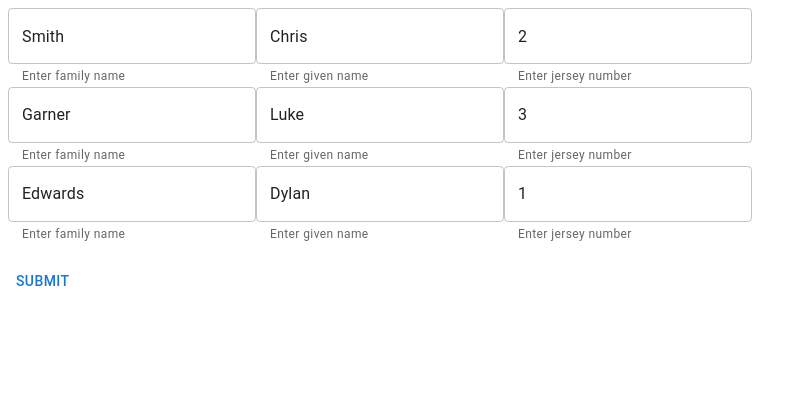
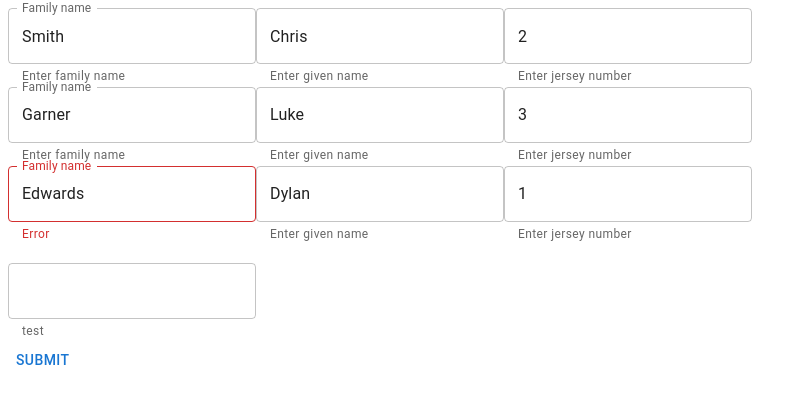
Before and after one commit to kaizhilam/form-react, a React (Create React App) app: page / in a window 1280 px wide. Shown: the top 404 px of the page, without its empty margins (0-807 px from the left). Built offline with nearby package versions, Linux system fonts and the light colour scheme.

Commit message:
Added grouped data functionality

```diff
--- a/src/App.tsx
+++ b/src/App.tsx
@@ -43,10 +43,6 @@ function App() {
 
   useEffect(() => {
     const interval = setInterval(() => {
-      // setData({
-      //   ...data,
-      //   randomNumber: Math.floor(Math.random() * 100),
-      // });
       const newArr = shuffle(data.players);
       setData({ players: newArr });
     }, 3000);
@@ -60,6 +56,13 @@ function App() {
         onSubmit={({ isValid, formData, modifiedFormData }) => {
           console.log(modifiedFormData);
           console.log("isValid: ", isValid);
+          const timer = () => {
+            setTimeout(() => {
+              const newArr = shuffle(data.players);
+              setData({ players: newArr });
+            }, 1000);
+          };
+          timer();
         }}
       >
         <>
@@ -70,30 +73,24 @@ function App() {
                   id={`players.${index}.familyName`}
                   name={`players.${index}.familyName`}
                   helperText="Enter family name"
+                  label="Family name"
+                  groupId={player.uid}
+                  validations={[
+                    {
+                      message: "Error",
+                      expression: (data) => data === "Edwards",
+                    },
+                  ]}
                 >
                   {(props, { setFormValue, getFieldValue }) => {
-                    return (
-                      <TextField
-                        {...props}
-                        onBlur={(e) => {
-                          props.onBlur(e);
-                          const givenName = getFieldValue(
-                            `players.${index}.givenName`
-                          );
-                          setFormValue(`players.${index}.givenName`, givenName);
-                          const jerseyNumber = getFieldValue(
-                            `players.${index}.jerseyNumber`
-                          );
-                          setFormValue(`players.${index}.jerseyNumber`, jerseyNumber);
-                        }}
-                      />
-                    );
+                    return <TextField {...props} />;
                   }}
                 </FormItem>
                 <FormItem
                   id={`players.${index}.givenName`}
                   name={`players.${index}.givenName`}
                   helperText="Enter given name"
+                  groupId={player.uid}
                 >
                   {(props) => {
                     return <TextField {...props} />;
@@ -103,6 +100,7 @@ function App() {
                   id={`players.${index}.jerseyNumber`}
                   name={`players.${index}.jerseyNumber`}
                   helperText="Enter jersey number"
+                  groupId={player.uid}
                 >
                   {(props) => {
                     return <TextField {...props} />;
@@ -112,6 +110,16 @@ function App() {
               </React.Fragment>
             );
           })}
+          <br />
+          <FormItem
+            id={`test`}
+            name={`test`}
+            helperText="test"
+          >
+            {(props) => {
+              return <TextField {...props} />;
+            }}
+          </FormItem>
           <br />
           <FormItem id={"submit"} name={"submit"}>
             {(props) => {
--- a/src/components/Form/index.tsx
+++ b/src/components/Form/index.tsx
@@ -36,9 +36,14 @@ interface IFormContext {
   getFieldError: (name: string) => string | undefined;
   getFieldValue: (name: string) => string;
   setFormError: (name: string, value: string) => void;
+  setFormGroupId: (name: string, groupId: string | undefined) => void;
   setFormValue: (name: string, value: string) => void;
-  setFormValidation: (name: string, validations: IFormValidation[]) => void;
-  triggerFieldValidation: (name: string, value: string) => string | undefined;
+  setFormValidation: (
+    name: string,
+    validations: IFormValidation[],
+    required: boolean
+  ) => void;
+  triggerFieldValidation: (name: string, value: string) => boolean;
 }
 
 export const FormContext = createContext<IFormContext>({} as IFormContext);
@@ -77,10 +82,25 @@ export function Form(props: IForm) {
   //   console.log("errors", errors);
   // }, [errors]);
 
+  const [groupIds, setGroupIds] = useState<IKeyValuePair>({});
+  useEffect(() => {
+    console.log("groupIds", groupIds);
+  }, [groupIds]);
+
+  useEffect(() => {
+    Object.keys(formValidations).forEach((name) => {
+      triggerFieldValidation(name, get(formData, name));
+    });
+  }, [data]);
+
   const formRef = useRef(null);
 
   const getFieldError = (name: string): string => {
     return errors[name];
+  };
+
+  const setFormGroupId = (name: string, groupId: string | undefined) => {
+    groupId && setGroupIds((prev) => ({ ...prev, [name]: groupId }));
   };
 
   const getFieldValue = (name: string): string => {
@@ -92,32 +112,66 @@ export function Form(props: IForm) {
   };
 
   const setFormValue = (name: string, value: string) => {
-    const toMerge = set({}, name, value);
-    setModifiedFormData((prev) => ({
-      ...prev,
-      ...merge({}, prev, toMerge),
-    }));
+    const groupId = groupIds[name];
+    if (groupId !== undefined) {
+      Object.keys(groupIds)
+        .filter((key) => groupIds[key] === groupId)
+        .forEach((val) => {
+          let toMerge: {};
+          if (name === val) {
+            toMerge = set({}, name, value);
+          } else {
+            toMerge = set({}, val, getFieldValue(val));
+          }
+          setModifiedFormData((prev) => ({
+            ...prev,
+            ...merge({}, prev, toMerge),
+          }));
+        });
+    } else {
+      const toMerge = set({}, name, value);
+      setModifiedFormData((prev) => ({
+        ...prev,
+        ...merge({}, prev, toMerge),
+      }));
+    }
   };
 
-  const setFormValidation = (name: string, validations: IFormValidation[]) => {
-    const sortedValidations = validations.sort((validation) =>
+  const setFormValidation = (
+    name: string,
+    validations: IFormValidation[],
+    required: boolean
+  ) => {
+    let validationToUse = [...validations];
+    if (required) {
+      validationToUse = [
+        {
+          message: "This field is required",
+          type: "required",
+        },
+        ...validationToUse,
+      ];
+    }
+    const sortedValidations = validationToUse.sort((validation) =>
       validation.type === "required" ? -1 : 1
     );
     setFormValidations((prev) => ({ ...prev, [name]: sortedValidations }));
   };
 
-  const triggerFieldValidation = (
-    name: string,
-    value: string
-  ): string | undefined => {
-    const validationObject = formValidations[name].find((validation) => {
+  const triggerFieldValidation = (name: string, value: string): boolean => {
+    const validationObject = formValidations?.[name]?.find((validation) => {
       if (validation.type === "required") {
         return !value;
       } else {
         return validation.expression?.(value);
       }
     });
-    return validationObject?.message;
+    if (validationObject?.message) {
+      setFormError(name, validationObject.message);
+    } else {
+      setFormError(name, "");
+    }
+    return !!validationObject?.message;
   };
 
   const handleSubmit = (event: React.SyntheticEvent<HTMLElement>) => {
@@ -125,8 +179,7 @@ export function Form(props: IForm) {
     event.preventDefault();
     Object.keys(formValidations).forEach((key) => {
       const validationMessage = triggerFieldValidation(key, getFieldValue(key));
-      if (!!validationMessage) {
-        setFormError(key, validationMessage);
+      if (validationMessage) {
         isValid = false;
       }
     });
@@ -139,6 +192,7 @@ export function Form(props: IForm) {
         formData,
         getFieldError,
         setFormError,
+        setFormGroupId,
         setFormValue,
         setFormValidation,
         triggerFieldValidation,
--- a/src/components/FormItem/index.tsx
+++ b/src/components/FormItem/index.tsx
@@ -39,6 +39,7 @@ interface IFormItem {
   label?: React.ReactNode;
   name: string;
   required?: boolean;
+  groupId?: string;
   validations?: IFormValidation[];
   onBlur?: (
     event: React.FocusEvent<HTMLInputElement | HTMLTextAreaElement, Element>
@@ -54,6 +55,7 @@ export function FormItem(props: IFormItem) {
   const {
     children,
     disabled,
+    groupId,
     helperText,
     name,
     required = false,
@@ -66,44 +68,37 @@ export function FormItem(props: IFormItem) {
 
   const {
     formData,
+    setFormError,
+    setFormGroupId,
     setFormValue,
     setFormValidation,
     triggerFieldValidation,
     getFieldError,
     getFieldValue,
-    setFormError,
   } = useContext(FormContext);
 
-  const [value, setValue] = useState<string>(get(formData, name) || "");
+  const [formItemValue, setFormItemValue] = useState<string>(
+    get(formData, name) || ""
+  );
   const [focused, setFocused] = React.useState<boolean>(false);
 
   useEffect(() => {
-    let validationToUse = [...validations];
-    if (required) {
-      validationToUse = [
-        {
-          message: "This field is required",
-          type: "required",
-        },
-        ...validationToUse,
-      ];
-    }
-    setFormValidation(name, validationToUse);
+    setFormError(name, "");
+    setFormGroupId(name, groupId);
+    setFormValidation(name, validations, required);
   }, []);
 
   const useEffectDependency = formData[name];
   useEffect(() => {
-    if (useEffectDependency !== value && !focused) {
-      useEffectDependency && setValue(useEffectDependency);
+    if (useEffectDependency !== formItemValue && !focused) {
+      useEffectDependency && setFormItemValue(useEffectDependency);
     }
+    triggerFieldValidation(name, formItemValue);
   }, [useEffectDependency]);
 
   const setFieldValue = (value: string) => {
     const validationMessage = triggerFieldValidation(name, value);
-    if (!!validationMessage) {
-      setFormError(name, validationMessage);
-    } else {
-      setFormError(name, "");
+    if (!validationMessage) {
       setFormValue(name, value);
     }
   };
@@ -118,7 +113,7 @@ export function FormItem(props: IFormItem) {
   };
 
   const formItemOnChange = (event: React.ChangeEvent<HTMLInputElement>) => {
-    setValue(event.target.value);
+    setFormItemValue(event.target.value);
     onChange?.(event);
   };
 
@@ -132,6 +127,8 @@ export function FormItem(props: IFormItem) {
   const errorMessage = getFieldError(name) ?? undefined;
   const error = !!errorMessage;
   const formItemHelperText = error ? errorMessage : helperText;
+  const formItemRequired =
+    required || !!validations.find((v) => v.type === "required");
 
   return children(
     {
@@ -140,8 +137,8 @@ export function FormItem(props: IFormItem) {
       error,
       helperText: formItemHelperText,
       name,
-      required,
-      value,
+      required: formItemRequired,
+      value: formItemValue,
       onBlur: formItemOnBlur,
       onChange: formItemOnChange,
       onFocus: formItemOnFocus,
```
